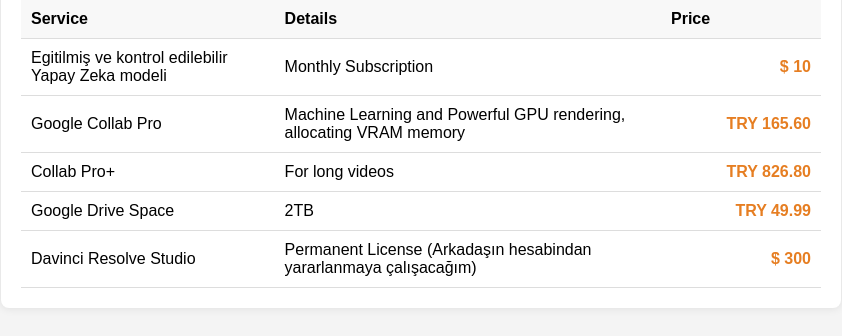
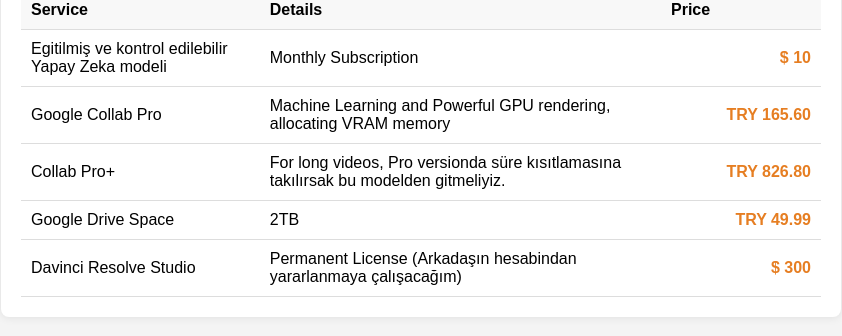
Before and after one commit to canyazbahar/3D, a plain HTML site: page index.html in a window 1280 px wide. Shown: the part 296-632 px from the top of the page, without its empty margins (219-1061 px from the left). Drawn offline with Linux system fonts and the light colour scheme.

Commit message:
Update index.html

```diff
--- a/index.html
+++ b/index.html
@@ -77,7 +77,7 @@
             </tr>
             <tr>
                 <td>Collab Pro+</td>
-                <td>For long videos</td>
+                <td>For long videos, Pro versionda süre kısıtlamasına takılırsak bu modelden gitmeliyiz.</td>
                 <td class="price">TRY 826.80</td>
             </tr>
             <tr>
```
